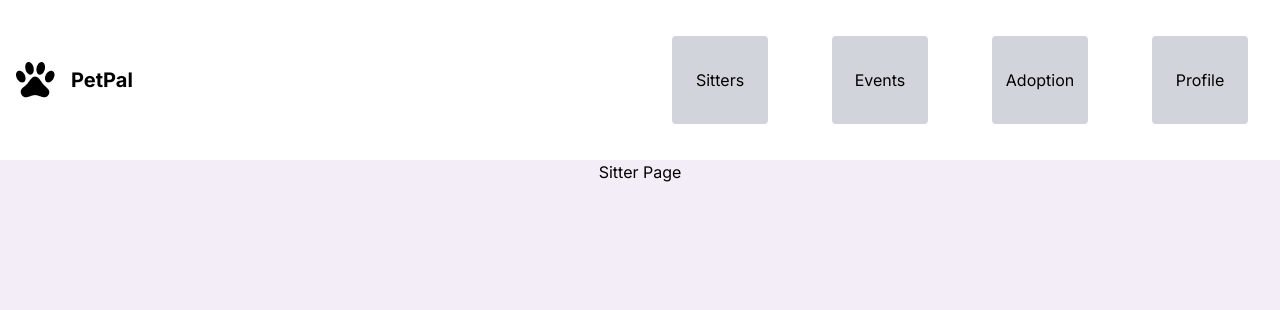
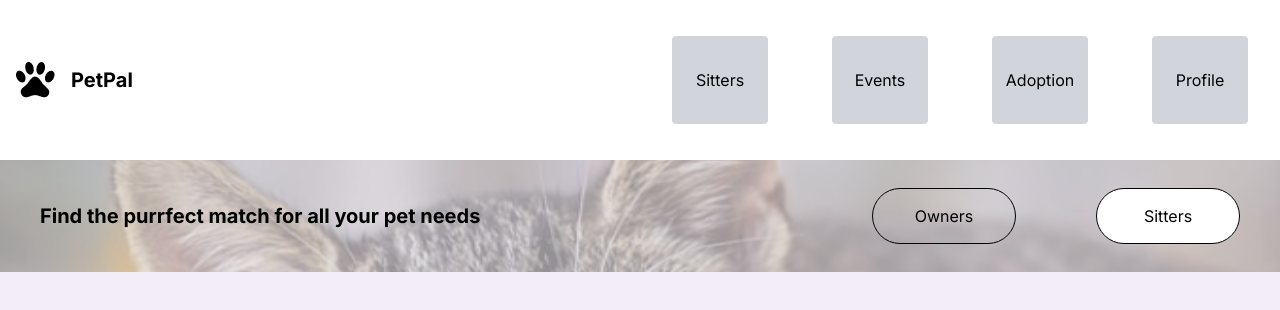
Before and after one commit to dhruv-gambhir/petpet, a Next.js app in the folder client/: page /sitters/sitter in a window 1280 px wide. Shown: the top 310 px of the page. Built offline with nearby package versions, Linux system fonts and the light colour scheme.

Commit message:
sitters page skeleton and minor routing fixes

```diff
--- a/client/app/(webapp)/sitters/owner/page.js
+++ b/client/app/(webapp)/sitters/owner/page.js
@@ -4,6 +4,9 @@ import { useRouter } from "next/navigation";
 import PopupForm from "./NewSittingRequest";
 
 export default function OwnerPage() {
+
+  const router = useRouter();
+
   return (
     <div>
       <section className="relative w-screen h-28 bg-left flex flex-row items-center justify-center">
@@ -34,7 +37,7 @@ export default function OwnerPage() {
             <button
               className="h-14 w-36 border border-black rounded-full mx-10 justify-end"
               onClick={() => {
-                router.push("./sitters");
+                router.push("./sitter");
               }}
             >
               Sitters
--- a/client/app/(webapp)/sitters/sitter/page.js
+++ b/client/app/(webapp)/sitters/sitter/page.js
@@ -1,3 +1,49 @@
+"use client";
+import catBg from "../../../../public/cat_bg.png";
+import { useRouter } from "next/navigation";
+
 export default function SitterPage() {
-  return <p>Sitter Page</p>;
+
+  const router = useRouter();
+
+  return (
+    <div>
+      <section className="relative w-screen h-28 bg-left flex flex-row items-center justify-center">
+        <div
+          className="absolute inset-0 bg-cover bg-no-repeat"
+          style={{
+            backgroundImage: `url(${catBg.src})`,
+            backgroundSize: "100% 150%",
+            backgroundPosition: "bottom",
+            opacity: "0.4",
+          }}
+        ></div>
+        <div className="relative flex flex-row justify-between items-center w-full z-10">
+          <div className="mx-10">
+            <p className="text-xl text-black font-bold">
+              Find the purrfect match for all your pet needs
+            </p>
+          </div>
+          <div>
+            <button
+              className="h-14 w-36 border border-black rounded-full mx-10 justify-end"
+              onClick={() => {
+                router.push("./owner");
+              }}
+            >
+              Owners
+            </button>
+            <button
+              className="h-14 w-36 bg-white border border-black rounded-full mx-10 justify-end"
+              onClick={() => {
+                router.push("./sitter");
+              }}
+            >
+              Sitters
+            </button>
+          </div>
+        </div>
+      </section>
+    </div>
+  );
 }
```
